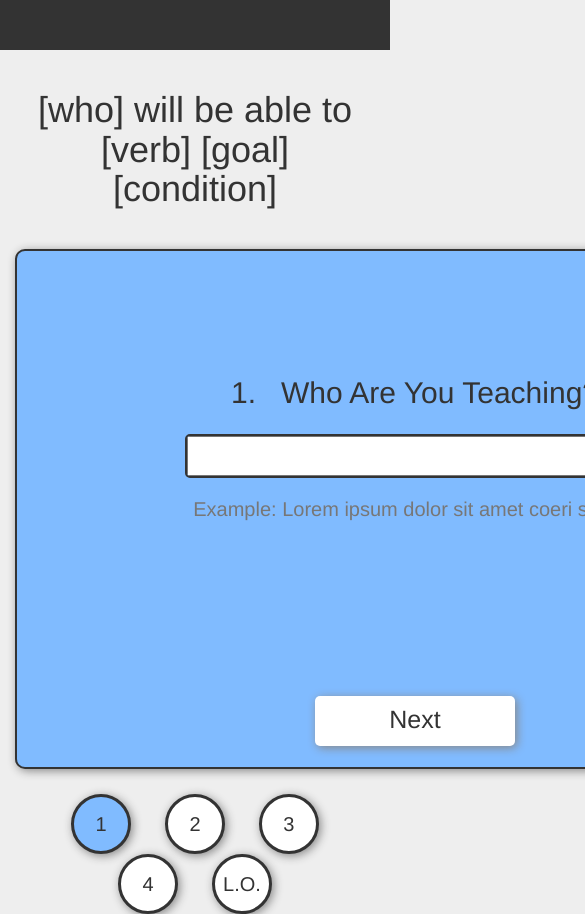
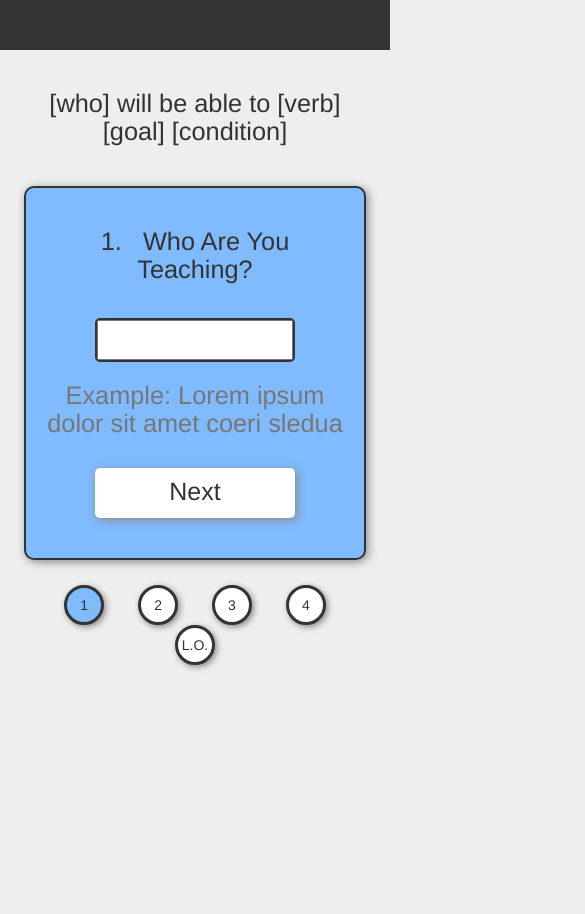
Before and after one commit to agolin95/CELT-Learning-Objectives, a plain HTML site: page index.html in a window 390 px wide. Shown: the top 914 px of the page, 585 px wide, since content can reach past the window. After the commit the page ends 844 px from the top, so only its background shows below. Drawn offline with nearby package versions, Linux system fonts and the light colour scheme.

Commit message:
more responsive

```diff
--- a/index.css
+++ b/index.css
@@ -9,25 +9,24 @@ body {
     height: 50px;
     position: fixed;
     top: 0;
+    z-index: 1000;
 }
 
 .section {
     background-color: #80BBFF;
-    width: 90%;
+    width: 95%;
     margin-right: auto;
     margin-left: auto;
     border-radius: 10px;
     box-shadow: #888 2px 2px 10px;
     margin-bottom: 25px;
     text-align: center;
-    padding-top: 5px;
-    padding-bottom: 25px;
+    padding-top: 20px;
+    padding-bottom: 40px;
     padding-left: 15px;
     padding-right: 15px;
     max-width: 800px;
-    min-width: 800px;
     border: #333 solid 2px;
-    height: 520px;
     position: relative;
 }
 
@@ -35,6 +34,11 @@ body {
     width: 100%;
     margin-top: 50px;
     padding-top: 40px;
+    height: calc(100vh-100px);
+    padding-bottom: 50px;
+
+        /*TODO*/
+    overflow: hidden!important;
 }
 
 .textInput {
@@ -61,11 +65,9 @@ body {
     margin-right: auto;
     border-radius: 5px;
     padding: 30px;
-    min-height: 260px;
-    height: 360px;
-    min-width: 700px;
-    overflow: hidden;
+    overflow: scroll;
     text-align: center!important;
+    max-height: 35vw;
 }
 
 
@@ -128,6 +130,7 @@ body {
     padding-top: 6px;
     border-radius: 5px;
     box-shadow: #888 2px 2px 10px;
+    margin-top: 10px;
 }
 
 .nextButton:hover {
@@ -139,41 +142,40 @@ body {
 }
 
 .sectionContent {
-    height: 440px;
-    padding-top: 100px;
+    padding-bottom: 10px;
 }
 
 #bloomSectionContent{
     padding-top: 0px;
-    margin-bottom: -19.8px;
 }
 
 .helpText {
     color: #777;
-    font-size: 20px;
+    font-size: 3vh;
 }
 
 #textBuild {
     text-align: center;
     margin-top: 0px;
-    margin-bottom: 40px
+    margin-bottom: 40px;
+    font-size: 3vh;
 }
 
 /* LOWER NAVIGATION */
 
 .navigationItem {
     display: inline-block;
-    width: 60px;
-    height: 60px;
+    width: 40px;
+    height: 40px;
     background-color: white;
     border: solid #333 3px;
     border-radius: 60px;
     text-align: center;
-    font-size: 20px;
-    padding-top: 13px;
+    font-size: 14px;
+    padding-top: 7px;
     margin-left: 15px;
     margin-right: 15px;
-    box-shadow: #888 2px 2px 10px;
+    box-shadow: #888 2px 2px 6px;
 }
 
 
@@ -235,3 +237,13 @@ ul {
 .saveButton:hover {
     background-color: #888;
 }
+
+
+
+
+
+.sectionHeader {
+    font-size: 3vh;
+    padding-bottom: 10px;
+
+}
--- a/index.html
+++ b/index.html
@@ -2,6 +2,8 @@
 <html>
     <head>
         <title>Alexander Golin</title>
+
+        <meta name="viewport" content="width=device-width, initial-scale=1">
 
         <link rel="stylesheet" href="http://maxcdn.bootstrapcdn.com/bootstrap/3.3.6/css/bootstrap.min.css">
         <link rel="stylesheet" href="index.css">
```
